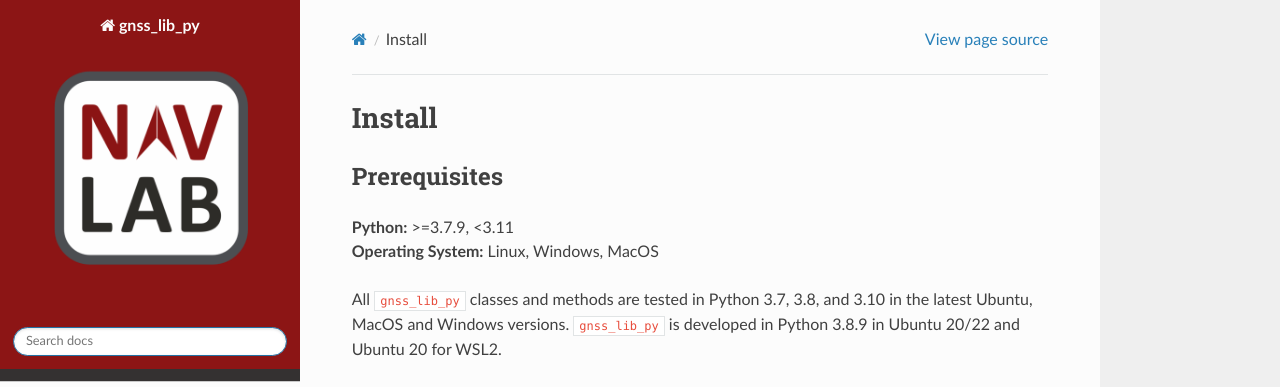
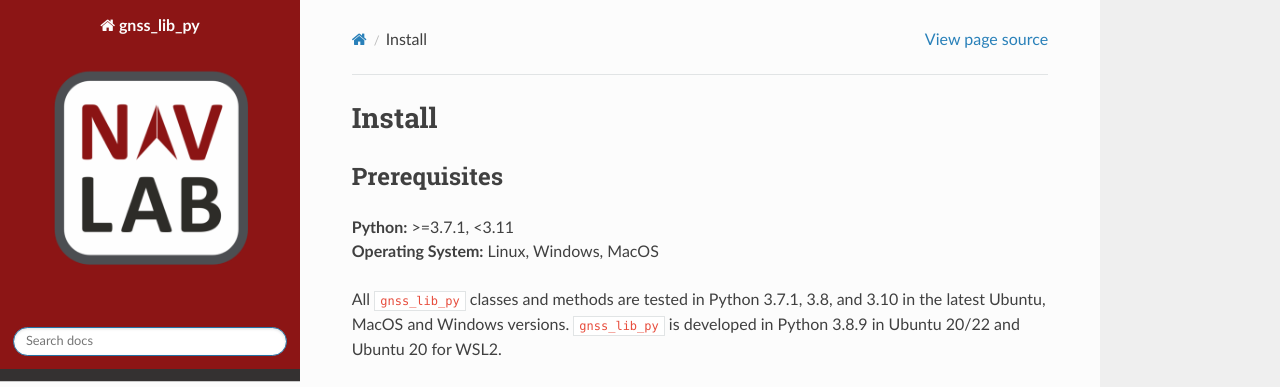
Before and after one commit to Stanford-NavLab/gnss_lib_py, a Sphinx documentation site: the page built from docs/source/install.rst, in a window 1280 px wide and 900 px high. Shown: the top 387 px of the window. Built offline with Sphinx 7.4.7 and the Read the Docs theme 2.0.0, drawn with Linux system fonts in a browser that asks for light colours; pages that are not in the unit, such as notebooks, are missing from menus.

Commit message:
back to 3.7.1 compatibility

```diff
--- a/docs/source/install.rst
+++ b/docs/source/install.rst
@@ -6,10 +6,10 @@ Install
 Prerequisites
 -------------
 
-| **Python:** >=3.7.9, <3.11
+| **Python:** >=3.7.1, <3.11
 | **Operating System:** Linux, Windows, MacOS
 
-All :code:`gnss_lib_py` classes and methods are tested in Python 3.7,
+All :code:`gnss_lib_py` classes and methods are tested in Python 3.7.1,
 3.8, and 3.10 in the latest Ubuntu, MacOS and Windows versions.
 :code:`gnss_lib_py` is developed in Python 3.8.9 in Ubuntu 20/22 and
 Ubuntu 20 for WSL2.
--- a/pyproject.toml
+++ b/pyproject.toml
@@ -17,7 +17,7 @@ classifiers = [
 ]
 
 [tool.poetry.dependencies]
-python = ">=3.7.9, < 3.11"
+python = ">=3.7.1, < 3.11"
 numpy = "^1.21.0"
 pandas = "^1.3.0"
 DateTime = "^4.3"
```
Also changed, not shown: docs/source/requirements.txt (+12 -13 lines), requirements.txt (+12 -13 lines), 2 other files.
